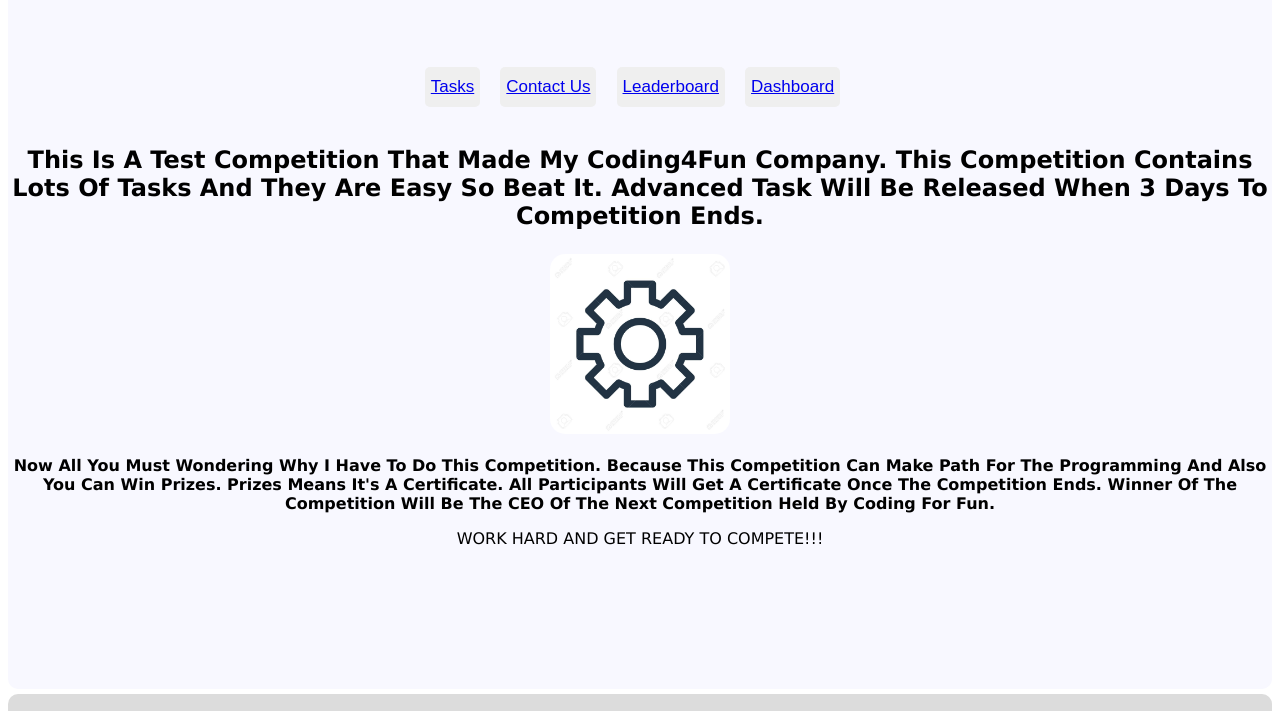
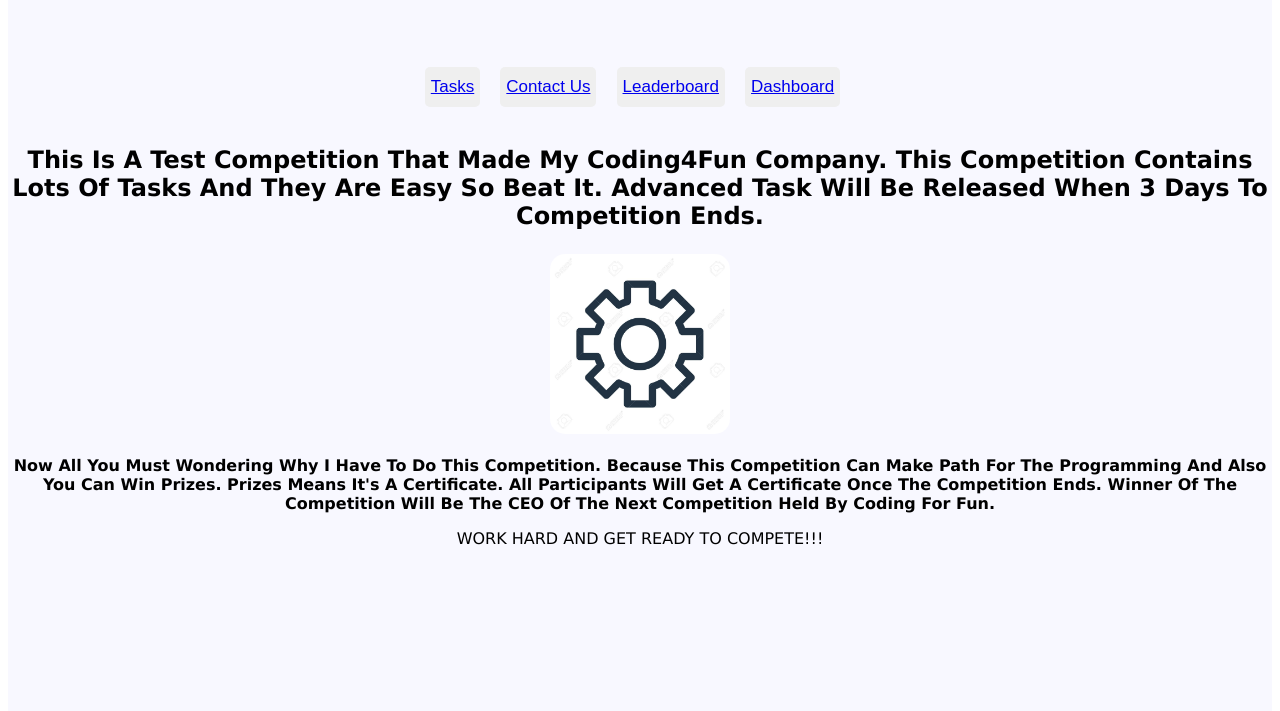
Before and after one commit to PasinduDushan/Coding-For-Fun-2020, a plain HTML site: page index.html in a window 1280 px wide. Shown: the part 69-780 px from the top of the page. Drawn offline with Linux system fonts and the light colour scheme.

Commit message:
Update style.css

```diff
--- a/style.css
+++ b/style.css
@@ -7,7 +7,7 @@ div{
 
 .theme{
   background-color: ghostWhite;
-  height: 750px;
+  height: 1250px;
 }
 
 .options{
```
